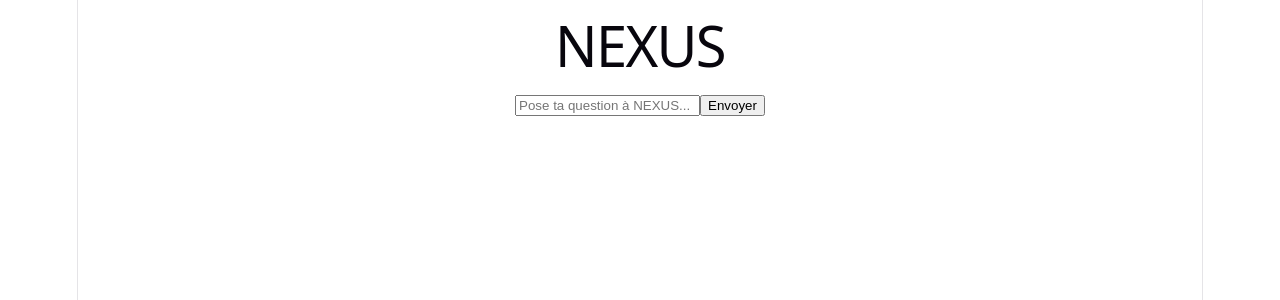
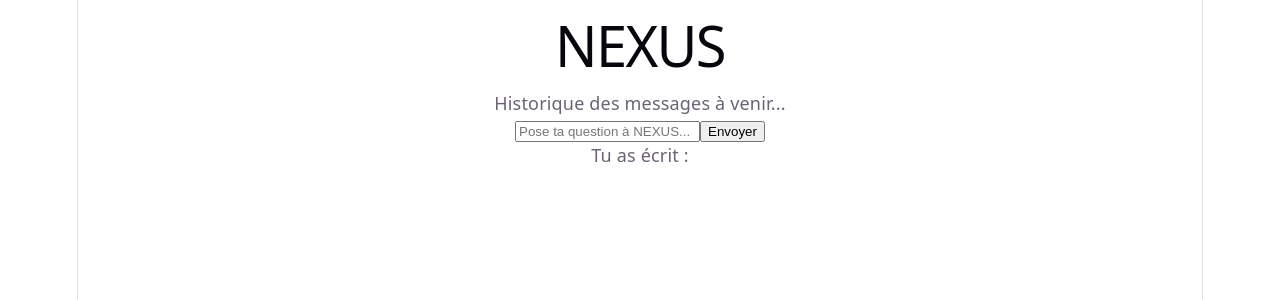
Before and after one commit to Xolly006/nexus-ai, a React app in the folder frontend/: page / in a window 1280 px wide. Shown: the top 300 px of the page. Built offline with nearby package versions, Linux system fonts and the light colour scheme; the HTML template or start-up script is replaced by a standard one.

Commit message:
feat: add controlled chat input

```diff
--- a/frontend/src/App.jsx
+++ b/frontend/src/App.jsx
@@ -1,16 +1,28 @@
+import { useState } from "react"
+
 function App() {
+  const [inputValue, setInputValue] = useState("")
+
   return (
     <div className="app-container">
       <h1>NEXUS</h1>
 
       <div className="chat-box">
-        {/* L'historique des messages viendra ici plus tard */}
+        <p>Historique des messages à venir...</p>
       </div>
 
       <div className="input-area">
-        <input type="text" placeholder="Pose ta question à NEXUS..." />
+        <input
+          type="text"
+          placeholder="Pose ta question à NEXUS..."
+          value={inputValue}
+          onChange={(event) => setInputValue(event.target.value)}
+        />
+
         <button>Envoyer</button>
       </div>
+
+      <p>Tu as écrit : {inputValue}</p>
     </div>
   )
 }
```
